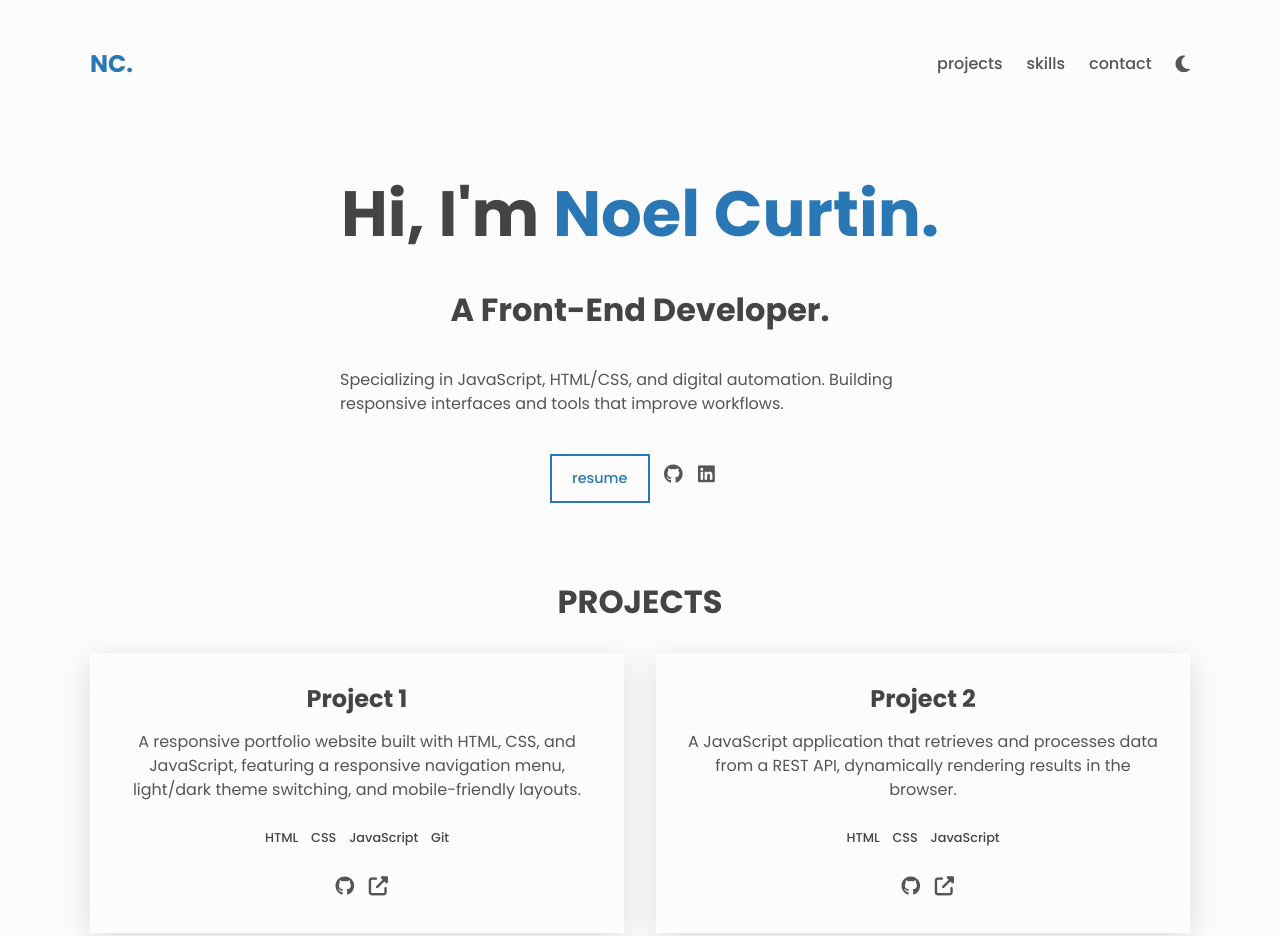
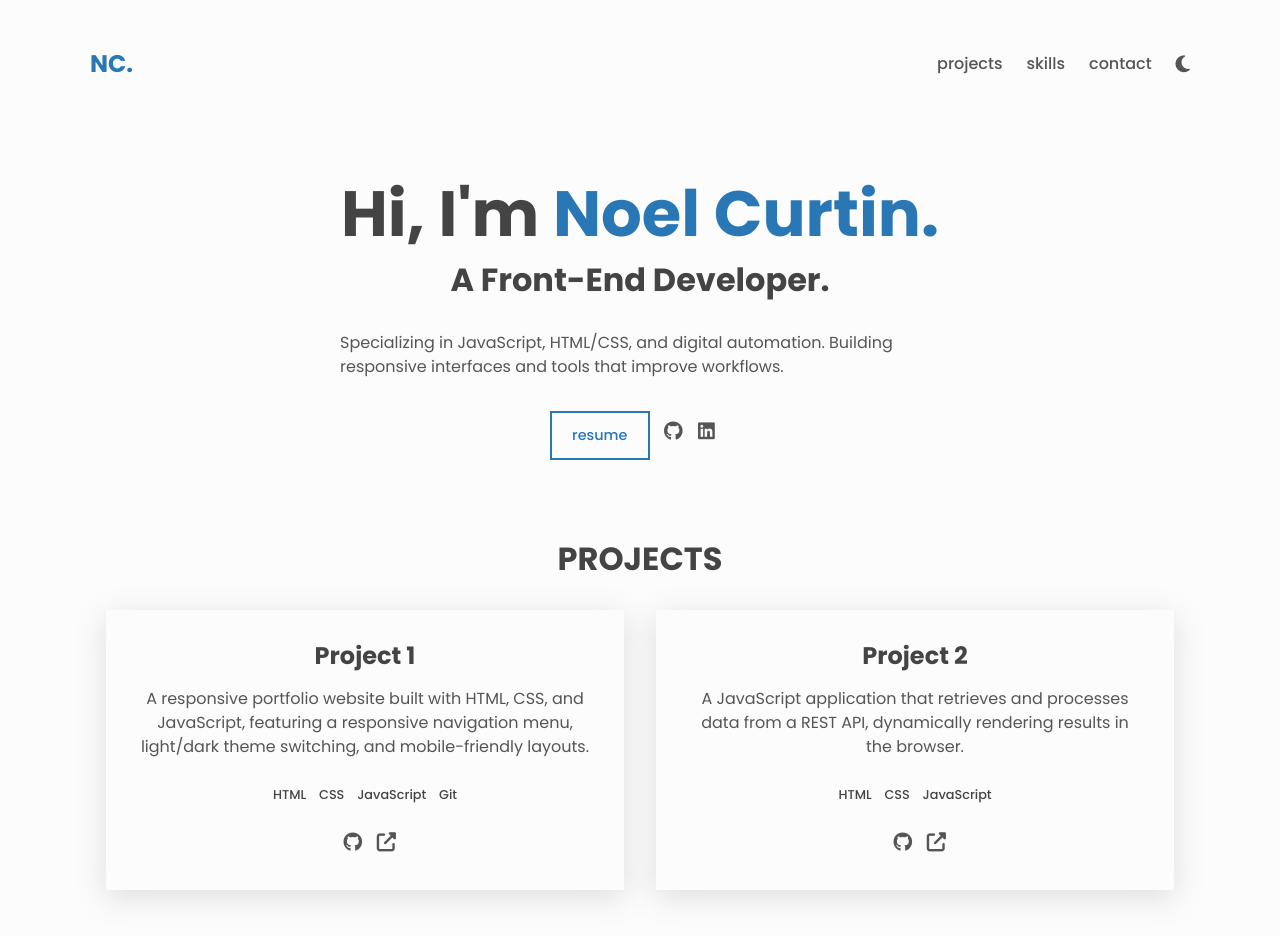
Before and after one commit to noelcurtin/portfolio, a plain HTML site: page index.html in a window 1280 px wide. Shown: the top 936 px of the page. Drawn offline with Linux system fonts and the light colour scheme.

Commit message:
Adjust portfolio spacing and content

```diff
--- a/css/styles.css
+++ b/css/styles.css
@@ -224,6 +224,7 @@ main {
   max-width: 1100px;
   width: 95%;
   margin: 0 auto;
+  padding: 0 1rem;
 }
 
 .section {
@@ -260,7 +261,7 @@ main {
 }
 
 .about__role {
-  margin-top: 1.2em;
+  margin-top: 0.5rem;
 }
 
 .about__desc {
@@ -270,7 +271,7 @@ main {
 
 .about__desc,
 .about__contact {
-  margin-top: 2.4em;
+  margin-top: 2rem;
 }
 
 .about .link--icon {
@@ -280,6 +281,10 @@ main {
 .about .btn--outline {
   margin-right: 1em;
 }
+
+/* .projects {
+  padding: 0 1rem;
+} */
 
 .projects__grid {
   max-width: 1100px;
```
